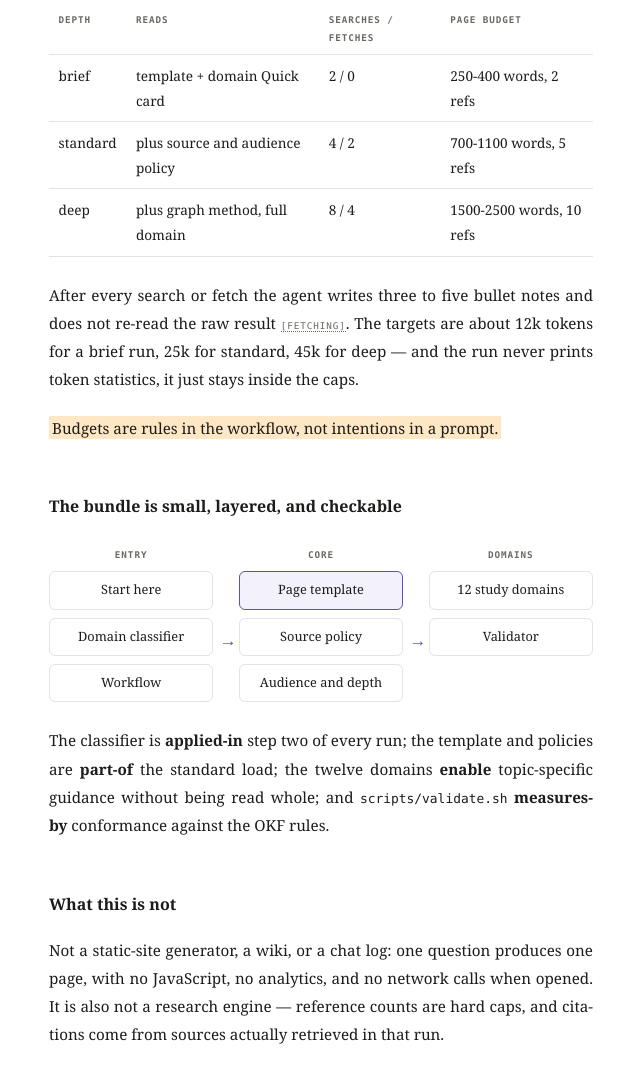
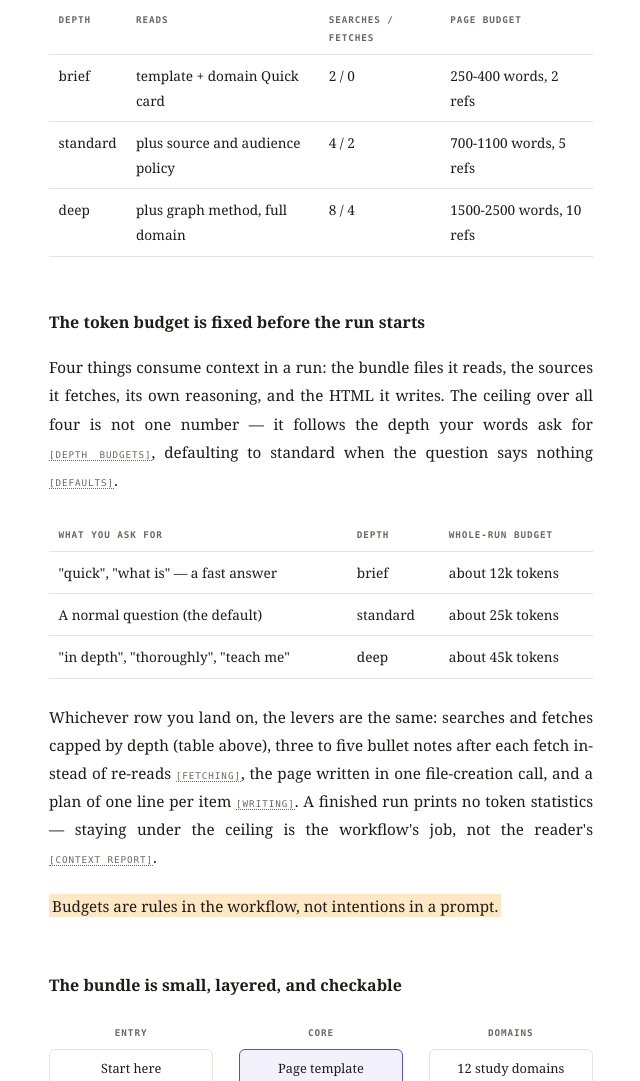
Before and after one commit to frypan05/philosopher-OKF, a plain HTML site: page index.html in a window 1280 px wide. Shown: the part 1275-2356 px from the top of the page, without its empty margins (319-959 px from the left). Drawn offline with Linux system fonts and the light colour scheme.

Commit message:
upd: site token usage

```diff
--- a/index.html
+++ b/index.html
@@ -35,7 +35,16 @@
   <tr><td>standard</td><td>plus source and audience policy</td><td>4 / 2</td><td>700-1100 words, 5 refs</td></tr>
   <tr><td>deep</td><td>plus graph method, full domain</td><td>8 / 4</td><td>1500-2500 words, 10 refs</td></tr>
 </table>
-<p>After every search or fetch the agent writes three to five bullet notes and does not re-read the raw result <a class="src" href="okf/core/workflow.md">[Fetching]</a>. The targets are about 12k tokens for a brief run, 25k for standard, 45k for deep — and the run never prints token statistics, it just stays inside the caps.</p>
+
+<h2>The token budget is fixed before the run starts</h2>
+<p>Four things consume context in a run: the bundle files it reads, the sources it fetches, its own reasoning, and the HTML it writes. The ceiling over all four is not one number — it follows the depth your words ask for <a class="src" href="okf/core/audience-depth.md">[Depth budgets]</a>, defaulting to standard when the question says nothing <a class="src" href="okf/core/workflow.md">[Defaults]</a>.</p>
+<table>
+  <tr><th>What you ask for</th><th>Depth</th><th>Whole-run budget</th></tr>
+  <tr><td>"quick", "what is" — a fast answer</td><td>brief</td><td>about 12k tokens</td></tr>
+  <tr><td>A normal question (the default)</td><td>standard</td><td>about 25k tokens</td></tr>
+  <tr><td>"in depth", "thoroughly", "teach me"</td><td>deep</td><td>about 45k tokens</td></tr>
+</table>
+<p>Whichever row you land on, the levers are the same: searches and fetches capped by depth (table above), three to five bullet notes after each fetch instead of re-reads <a class="src" href="okf/core/workflow.md">[Fetching]</a>, the page written in one file-creation call, and a plan of one line per item <a class="src" href="okf/core/workflow.md">[Writing]</a>. A finished run prints no token statistics — staying under the ceiling is the workflow's job, not the reader's <a class="src" href="okf/core/workflow.md">[Context report]</a>.</p>
 <p><mark>Budgets are rules in the workflow, not intentions in a prompt.</mark></p>
 
 <h2>The bundle is small, layered, and checkable</h2>
```
